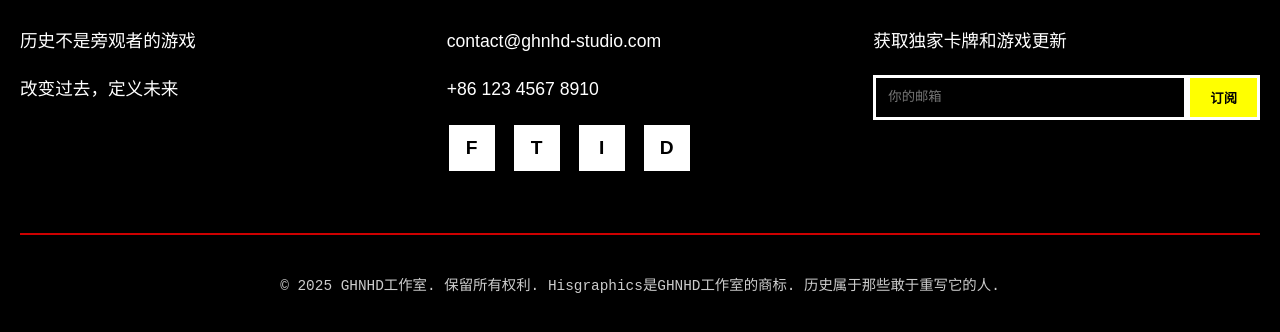
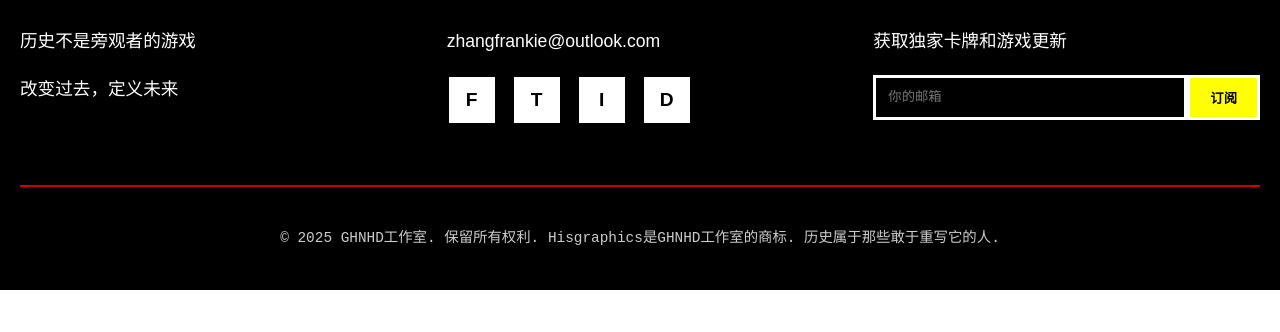
Before and after one commit to Banana-LBX/hisgraphics-website, a plain HTML site: page index.html in a window 1280 px wide. Shown: the part 5328-5660 px from the top of the page. After the commit the page ends 5618 px from the top, so only its background shows below. Drawn offline with Linux system fonts and the light colour scheme.

Commit message:
Update index.html

```diff
--- a/index.html
+++ b/index.html
@@ -229,8 +229,7 @@
                 </div>
                 <div class="footer-section">
                     <h3>联系我们</h3>
-                    <p>contact@ghnhd-studio.com</p>
-                    <p>+86 123 4567 8910</p>
+                    <p>zhangfrankie@outlook.com</p>
                     <div class="social-links">
                         <a href="#" class="social-icon">F</a>
                         <a href="#" class="social-icon">T</a>
```
